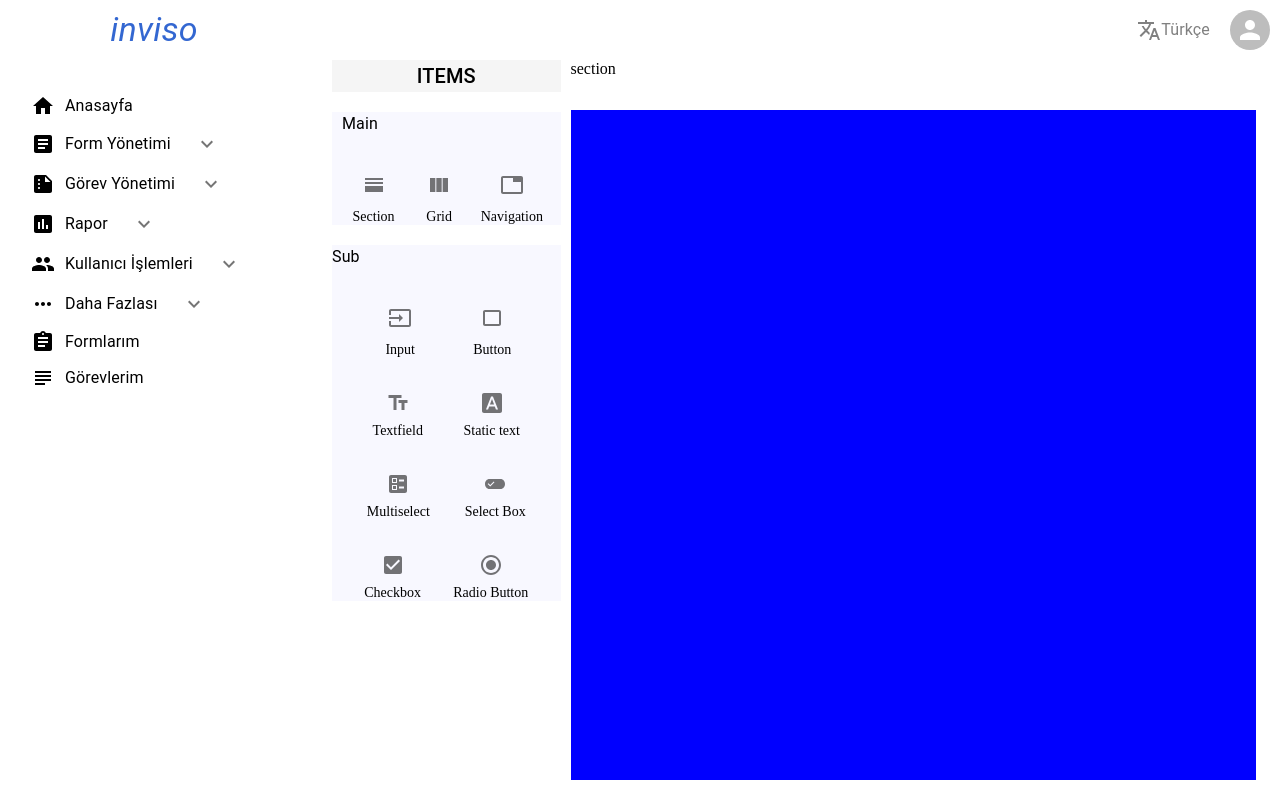
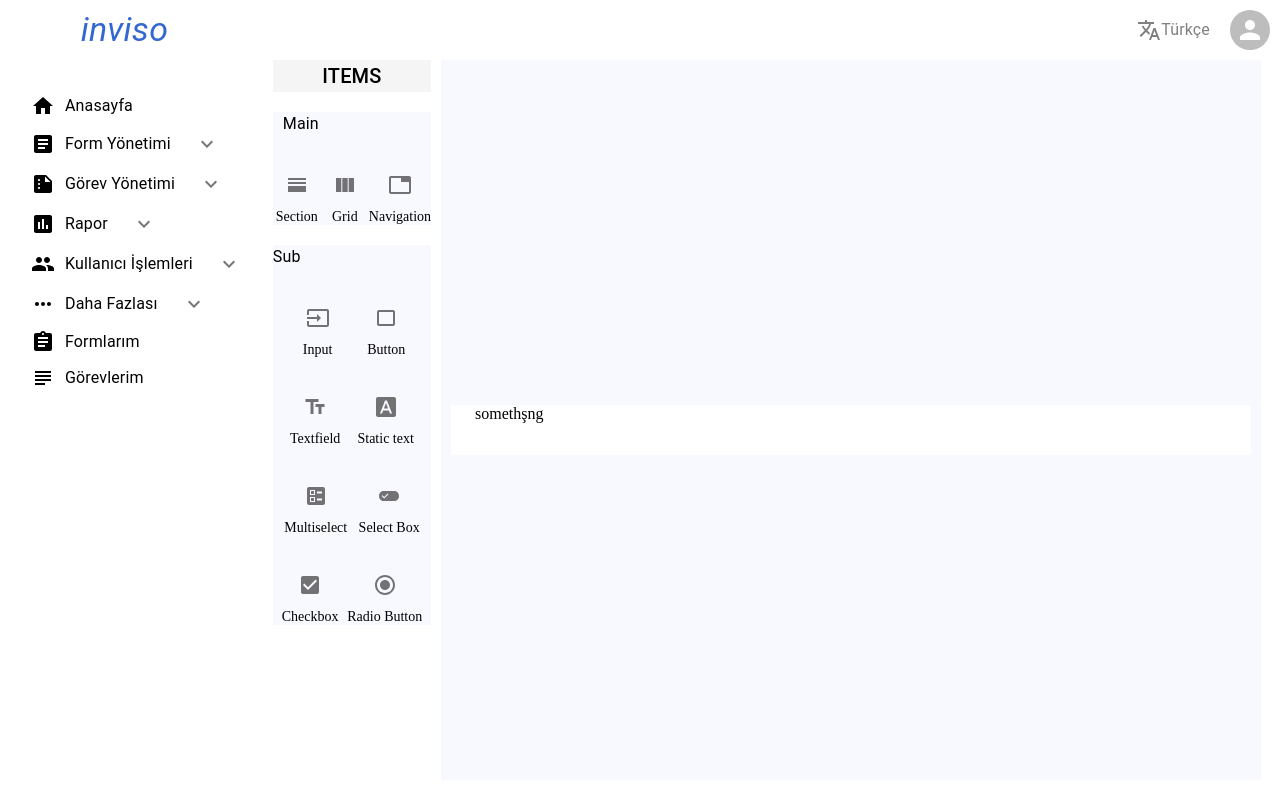
Before and after one commit to bermalA/Form-Creating-App, a React (Create React App) app: page / in a window 1280 px wide. Both pictures are taken after a click on the button 373 px from the left and 185 px from the top of the page. Built offline with nearby package versions, Linux system fonts and the light colour scheme.

Commit message:
form-components

```diff
--- a/src/Pages/Page.jsx
+++ b/src/Pages/Page.jsx
@@ -1,5 +1,5 @@
 import { Ballot, CheckBox, Crop54, EditAttributes, FontDownload, HorizontalSplit, Input, RadioButtonChecked, Tab, TextFields, ViewColumn } from "@mui/icons-material"
-import { Button, Chip, Container, Grid, IconButton, TextField, Typography } from "@mui/material"
+import { Button, Checkbox, Container, Grid, IconButton, MenuItem, Radio, Select, Switch, TextField, Typography } from "@mui/material"
 import { useState } from "react"
 import Leftbar from "../Components/LeftBar/Leftbar"
 import Navbar from "../Components/Navbar/Navbar"
@@ -8,9 +8,14 @@ import useStyles from "./PageStyle"
 
 const Page = () => {
   const classes = useStyles()
-    const [value, setValue] = useState([]);
-    const [val, setVal] = useState([]);
-    const [v, setV] = useState([]);
+  const [section, setSection] = useState([]);
+  const [grid, setGrid] = useState([]);
+  const [textf, setTextf] = useState([]);
+  const [btn, setBtn] = useState([]);
+  const [slct, setSlct] = useState([]);
+  const [swch, setSwch] = useState([]);
+  const [chck, setChck] = useState([]);
+  const [rad, setRad] = useState([]);
 
   return (
     <div className={classes.home}>
@@ -23,18 +28,18 @@ const Page = () => {
               <Typography variant="h6">ITEMS</Typography>
             </div>
             <div className={classes.header}>
-                <Typography variant="body1" style={{paddingLeft: 10}}>Main</Typography>
+              <Typography variant="body1" style={{ paddingLeft: 10 }}>Main</Typography>
               <div className={classes.container}>
                 <div className={classes.formItem}>
-                    <IconButton size="large" onClick={() => {const a = [...value, []]; setValue(a);}}><HorizontalSplit /></IconButton>
+                  <IconButton size="large" onClick={() => { const a = [...section, []]; setSection(a); }}><HorizontalSplit /></IconButton>
                   <span>Section</span>
                 </div>
                 <div className={classes.formItem}>
-                    <IconButton size="large" ><ViewColumn /></IconButton>
+                  <IconButton size="large" onClick={() => { const b = [...grid, []]; setGrid(b); }}><ViewColumn /></IconButton>
                   <span>Grid</span>
                 </div>
                 <div className={classes.formItem}>
-                    <IconButton size="large" onClick={() => {const dnm = [...value, []]; setValue(dnm);}}><Tab /></IconButton>
+                  <IconButton size="large"><Tab /></IconButton>
                   <span>Navigation</span>
                 </div>
               </div>
@@ -43,55 +48,81 @@ const Page = () => {
               <Typography variant="body1">Sub</Typography>
               <div className={classes.container}>
                 <div className={classes.formItem}>
-                    <IconButton size="large"><Input /></IconButton>
+                  <IconButton size="large" onClick={() => { const c = [...textf, []]; setTextf(c); }}><Input /></IconButton>
                   <span>Input</span>
                 </div>
                 <div className={classes.formItem}>
-                    <IconButton size="large"><Crop54 /></IconButton>
+                  <IconButton size="large" onClick={() => { const d = [...btn, []]; setBtn(d); }}><Crop54 /></IconButton>
                   <span>Button</span>
                 </div>
               </div>
             </div>
             <div className={classes.container}>
               <div className={classes.formItem}>
-                    <IconButton><TextFields /></IconButton>
+                <IconButton size="large"><TextFields /></IconButton>
                 <span>Textfield</span>
               </div>
               <div className={classes.formItem}>
-                    <IconButton><FontDownload /></IconButton>
+                <IconButton size="large"><FontDownload /></IconButton>
                 <span>Static text</span>
               </div>
             </div>
             <div className={classes.container}>
               <div className={classes.formItem}>
-                    <IconButton><Ballot /></IconButton>
+                <IconButton size="large" onClick={() => { const e = [...slct, []]; setSlct(e) }}><Ballot /></IconButton>
                 <span>Multiselect</span>
               </div>
               <div className={classes.formItem}>
-                    <IconButton><EditAttributes /></IconButton>
+                <IconButton size="large" onClick={()=>{ const i = [...swch,[]]; setSwch(i)}}><EditAttributes /></IconButton>
                 <span>Select Box</span>
               </div>
             </div>
             <div className={classes.container}>
               <div className={classes.formItem}>
-                    <IconButton><CheckBox /></IconButton>
+                <IconButton size="large" onClick={() => { const f = [...chck, []]; setChck(f); }}><CheckBox /></IconButton>
                 <span>Checkbox</span>
               </div>
               <div className={classes.formItem}>
-                    <IconButton><RadioButtonChecked /></IconButton>
+                <IconButton size="large" onClick={() => { const g = [...rad, []]; setRad(g); }}><RadioButtonChecked /></IconButton>
                 <span>Radio Button</span>
               </div>
             </div>
           </div>
           <div className={classes.right}>
-              {value.map((data, i)=>{
-                return <div style={{background: "white", minHeight: 50}}>section</div>
+            <form action="" style={{ marginTop: 20 }}>
+              {section.map((data, i) => {
+                return <Container style={{ background: 'white', height: 50, width: '100vh', margin: 10 }}>somethşng</Container>
               })}
+              <div style={{ display: 'flex', flexDirection: 'row' }}>
+                {grid.map((data, i) => {
+                  return <Container style={{ background: 'white', flex: 1, flexDirection: 'row', flexWrap: 'Wrap' }}>grid</Container>
+                })}
+              </div>
+              {textf.map((data, i) => {
+                return <TextField />
+              })}
+              {btn.map((data, i) => {
+                return <Button variant='contained'>Sth</Button>
+              })}
+              {slct.map((data, i) => {
+                return <Select>
+                  <MenuItem>1</MenuItem>
+                </Select>
+              })}
+              {swch.map((data,i)=>{
+                return <Switch />
+              })}
+              {chck.map((data, i) => {
+                return <Checkbox />
+              })}
+              {rad.map((data,i)=>{
+                return <Radio />
+              })}
+            </form>
           </div>
         </div>
       </Container>
     </div>
   )
 }
-
 export default Page
--- a/src/Pages/PageStyle.jsx
+++ b/src/Pages/PageStyle.jsx
@@ -20,9 +20,14 @@ const useStyles = makeStyles((theme) => ({
         float: 'left',
     },
     right: {
-        background: 'blue',
+        background: 'ghostwhite',
         flex: 3,
-        float: 'right'
+        float: 'right',
+        maxHeight: '90vh',
+        display: 'flex',
+        flexWrap: 'wrap',
+        justifyContent: 'space-evenly',
+        flexDirection: 'column'
     },
     top: {
         background: 'whitesmoke',
```
Lines whose indentation alone changed are shown as unchanged.
